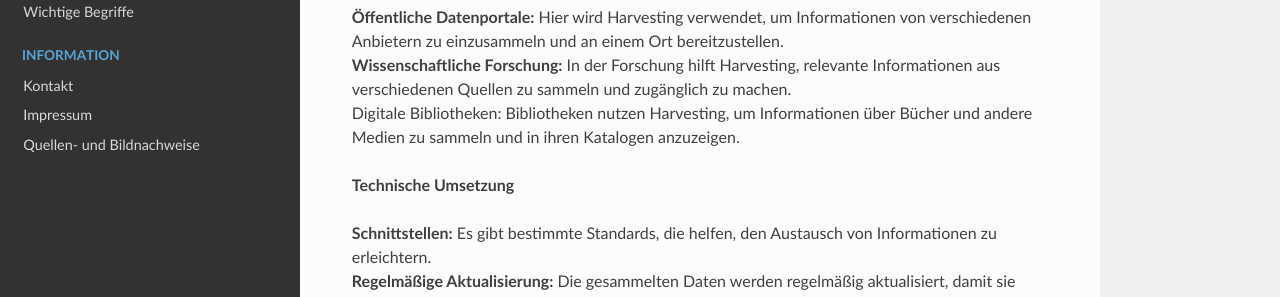
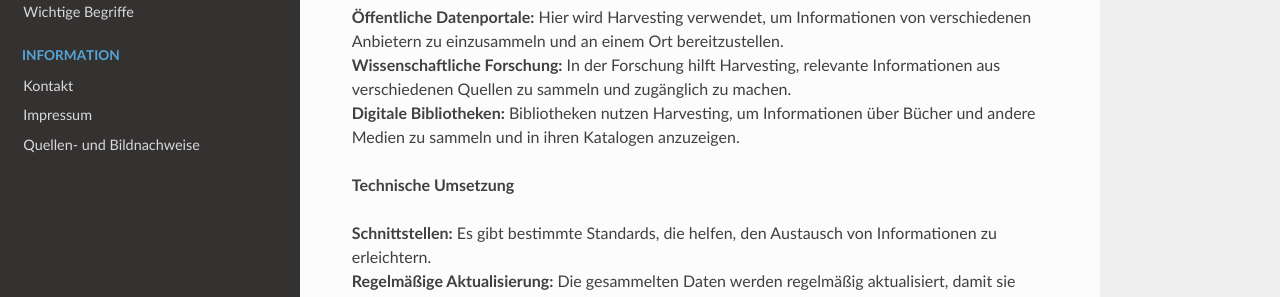
Before and after one commit to tomiwo/ingrid-mdk-st-high-quality-metadata, a Sphinx documentation site: the page built from docs/anhang/harvesting-prozess.rst, in a window 1280 px wide and 1173 px high. Shown: the part 618-915 px from the top of the window. Built offline with Sphinx 7.4.7 and the Read the Docs theme 3.1.0, drawn with Linux system fonts in a browser that asks for light colours.

```diff
--- a/docs/anhang/harvesting-prozess.rst
+++ b/docs/anhang/harvesting-prozess.rst
@@ -18,7 +18,7 @@ Harvesting ist das systematische Sammeln (Ernten) von Informationen aus verschie
 
 | **Öffentliche Datenportale:** Hier wird Harvesting verwendet, um Informationen von verschiedenen Anbietern zu einzusammeln und an einem Ort bereitzustellen.
 | **Wissenschaftliche Forschung:** In der Forschung hilft Harvesting, relevante Informationen aus verschiedenen Quellen zu sammeln und zugänglich zu machen.
-| Digitale Bibliotheken: Bibliotheken nutzen Harvesting, um Informationen über Bücher und andere Medien zu sammeln und in ihren Katalogen anzuzeigen.
+| **Digitale Bibliotheken:** Bibliotheken nutzen Harvesting, um Informationen über Bücher und andere Medien zu sammeln und in ihren Katalogen anzuzeigen.
 
 **Technische Umsetzung**
 
```
